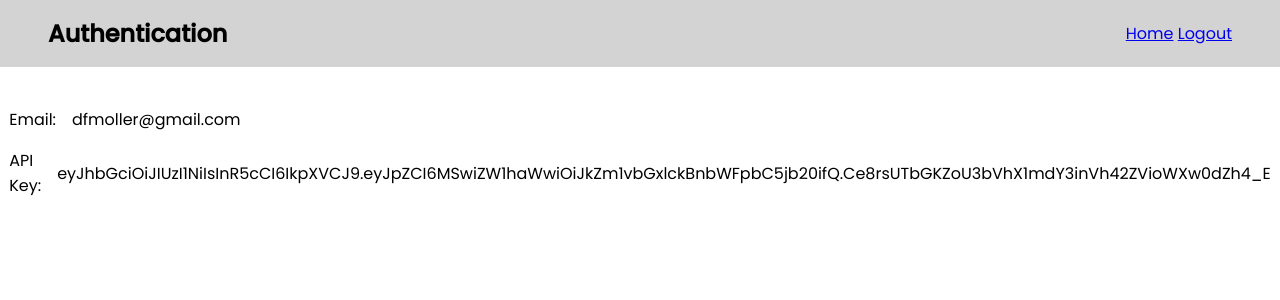
After one commit to DFMoller/skripsie2022_21593698, a Flask app: page /auth in a window 1280 px wide. The commit adds this page. Shown: the top 300 px of the page. Run offline with Flask 2, Linux system fonts and the light colour scheme; a user stored in the database is signed in; some libraries are stand-ins or nearby versions.

Commit message:
Web and API authentication working

```diff
--- a/website/__init__.py
+++ b/website/__init__.py
@@ -3,17 +3,20 @@ from flask import Flask
 from flask_sqlalchemy import SQLAlchemy
 from flask_restful import Api, Resource, reqparse, abort, fields, marshal_with
 from os import path
-import json
+import json, jwt
+from jwt import InvalidSignatureError
+from flask_login import LoginManager
+from flask_admin import Admin
+from flask_admin.contrib.sqla import ModelView
 
 db = SQLAlchemy()
 DB_NAME = "power_database.db"
+app = Flask(__name__)
 
 def create_app():
 
-    app = Flask(__name__)
     app.config['SECRET_KEY'] = 'abcdefg' # secures cookies and session data
     app.config['SQLALCHEMY_DATABASE_URI'] = f'sqlite:///{DB_NAME}'
-    app.config['SECRET_KEY'] = 'abcdefg' # secures cookies and session data
 
     db.init_app(app)
 
@@ -24,13 +27,30 @@ def create_app():
     app.register_blueprint(views, url_prefix='/') # prefix would go before any routes in blueprints
 
     # Make sure this model file runs befor we initialize our Database
-    from .models import Usage, Peak
+    from .models import Usage, Peak, Client
 
     # Check if db exists, else create new
     create_database(app)
 
+    # Register Admin Views
+    admin = Admin(app)
+    admin.add_view(ModelView(Usage, db.session))
+    admin.add_view(ModelView(Peak, db.session))
+    admin.add_view(ModelView(Client, db.session))
+
     # Define all possible api calls
-    startRestfulAPI(app)
+    startRestfulAPI(app, Usage, Peak)
+
+    # Setup Login Manager
+    login_manager = LoginManager()
+    login_manager.login_view = 'views.login'
+    login_manager.login_message = 'Please log in first!'
+    login_manager.login_message_category = 'flash_error flash'
+    login_manager.init_app(app)
+
+    @login_manager.user_loader
+    def load_user(id):
+        return Client.query.get(int(id))
 
     return app
 
@@ -41,59 +61,81 @@ def create_database(app):
     else:
         print('Database Found!')
 
-def startRestfulAPI(app):
+def startRestfulAPI(app, Usage, Peak):
 
     api = Api(app)
 
     post_usage_args = reqparse.RequestParser()
     post_usage_args.add_argument("datetime", type=str, help="Date and time at the end of interval required as a string...", required=True)
     post_usage_args.add_argument("usage", type=int, help="Usage (Wh) required as an integer...", required=True)
+    post_usage_args.add_argument("api_key", type=str, help="API key required...", required=True)
 
     post_peak_args = reqparse.RequestParser()
     post_peak_args.add_argument("datetime", type=str, help="Date and time at the end of interval required as a string...", required=True)
     post_peak_args.add_argument("peak", type=int, help="Peak demand (W) required as an integer...", required=True)
+    post_peak_args.add_argument("api_key", type=str, help="API key required...", required=True)
 
     usage_fields = {
         "id": fields.Integer,
         "datetime": fields.String,
-        "usage": fields.Integer
+        "usage": fields.Integer,
+        "api_key": fields.String
     }
 
     peak_fields = {
         "id": fields.Integer,
         "datetime": fields.String,
-        "peak": fields.Integer
+        "peak": fields.Integer,
+        "api_key": fields.String
     }
 
     class postUsage(Resource):
 
-        @marshal_with(usage_fields)
+        # @marshal_with(usage_fields)
         def post(self):
 
             args = post_usage_args.parse_args()
+            feedback = {}
 
-            print(f'USAGE:\n\tdatetime: {args["datetime"]}\n\tusage: {str(args["usage"])}')
+            print(f'USAGE:\n\tdatetime: {args["datetime"]}\n\tusage: {str(args["usage"])}\n\tAPI_KEY: {args["api_key"]}')
 
-            feedback = {
-                "message": "Usage Received"
-            }
+            try:
+                decoded = jwt.decode(args['api_key'], app.config['SECRET_KEY'], algorithms=["HS256"])
+                new_usage = Usage(datetime=args['datetime'], usage=args['usage'], client_id=decoded['id'])
+                db.session.add(new_usage)
+                db.session.commit()
+                feedback["message"] = "Usage data received and saved"
+            except InvalidSignatureError:
+                feedback["message"] = "Invalid API Key"
+                return feedback, 401
 
             return feedback
 
     class postPeak(Resource):
 
-        @marshal_with(peak_fields)
+        # @marshal_with(peak_fields)
         def post(self):
 
             args = post_peak_args.parse_args()
+            feedback = {}
 
-            print(f'USAGE:\n\tdatetime: {args["datetime"]}\n\tpeak: {str(args["peak"])}')
+            print(f'PEAK:\n\tdatetime: {args["datetime"]}\n\tpeak: {str(args["peak"])}\n\tAPI_KEY: {args["api_key"]}')
 
-            feedback = {
-                "message": "Peak Received"
-            }
+            try:
+                decoded = jwt.decode(args['api_key'], app.config['SECRET_KEY'], algorithms=["HS256"])
+                new_peak = Peak(datetime=args['datetime'], peak=args['peak'], client_id=decoded['id'])
+                db.session.add(new_peak)
+                db.session.commit()
+                feedback["message"] = "Peak data received and saved"
+            except InvalidSignatureError:
+                feedback["message"] = "Invalid API Key"
+                return feedback, 401
 
             return feedback
 
     api.add_resource(postUsage, "/postUsage")
     api.add_resource(postPeak, "/postPeak")
+
+def generate_api_key(id, email):
+    new_key = jwt.encode({"id": id, "email": email}, app.config['SECRET_KEY'], algorithm="HS256")
+    return new_key
--- a/website/models.py
+++ b/website/models.py
@@ -19,3 +19,5 @@ class Client(db.Model, UserMixin):
     id = db.Column(db.Integer, primary_key=True)
     email = db.Column(db.String(100), unique=True)
     hash = db.Column(db.String(100))
+    usages = db.relationship('Usage')
+    peaks = db.relationship('Peak')
--- a/website/static/base.css
+++ b/website/static/base.css
@@ -18,6 +18,13 @@ nav{
     width: 100%;
     padding: 1rem 3rem;
     background-color: lightgray;
+    display: flex;
+    flex-direction: row;
+    justify-content: space-between;
+    align-items: center;
+}
+main{
+    padding: 2rem;
 }
 .flash_success, .flash_error{
     position: absolute;
@@ -51,3 +58,10 @@ nav{
 .submit{
     padding: 0.25rem;
 }
+.auth_box{
+    display: flex;
+    align-items: center;
+}
+.auth_box span {
+    margin: 0.5rem;
+}
--- /dev/null
+++ b/website/templates/auth.html
@@ -0,0 +1,23 @@
+{% extends 'base.html' %}
+{% block style %}{% endblock %}
+{% block title %}Authentication{% endblock %}
+
+{% block navlinks %}
+<a href="{{ url_for('views.home') }}">Home</a>
+<a href="{{ url_for('views.logout') }}">Logout</a>
+{% endblock %}
+
+{% block heading %}
+<h1>Authentication</h1>
+{% endblock %}
+
+{% block main %}
+<div class="auth_box">
+    <span>Email:</span>
+    <span>{{email}}</span>
+</div>
+<div class="auth_box">
+    <span>API Key:</span>
+    <span>{{api_key}}</span>
+</div>
+{% endblock %}
--- a/website/templates/base.html
+++ b/website/templates/base.html
@@ -19,6 +19,9 @@
     <body>
         <nav>
             {% block heading %}{% endblock %}
+            <div class="navlinks">
+                {% block navlinks %}{% endblock %}
+            </div>
         </nav>
         {% with messages = get_flashed_messages(with_categories=true) %}
         {% if messages %}
--- a/website/templates/home.html
+++ b/website/templates/home.html
@@ -2,6 +2,11 @@
 {% block style %}{% endblock %}
 {% block title %}Home{% endblock %}
 
+{% block navlinks %}
+<a href="{{ url_for('views.auth') }}">Authenticate</a>
+<a href="{{ url_for('views.logout') }}">Logout</a>
+{% endblock %}
+
 {% block heading %}
 <h1>Home</h1>
 {% endblock %}
--- a/website/views.py
+++ b/website/views.py
@@ -1,4 +1,4 @@
-from . import db
+from . import db, generate_api_key
 from flask import Blueprint, render_template, request, redirect, url_for, flash
 from .models import Client
 from werkzeug.security import generate_password_hash, check_password_hash
@@ -7,33 +7,40 @@ from flask_login import login_user, login_required, logout_user, current_user
 views = Blueprint('views', __name__) # don't have to call it the file name
 
 @views.route('/', methods=["GET", "POST"])
+@login_required
 def home():
-    # flash("Testing", "flash_success")
-    return render_template("home.html")
+    # This page will contain all data specific to the user
+    return render_template("home.html", user=current_user)
 
 @views.route('/signup', methods=["GET", "POST"])
 def signup():
 
-    if request.method == "POST":
+    email = ""
+    pwd1 = ""
+    pwd2 = ""
+
+    if current_user.is_authenticated:
+        flash("Please Sign out first before signing up a new user!", "flash_error flash")
+        return redirect(url_for('views.home'))
+
+    elif request.method == "POST":
         # Form has been submitted
+
         email = request.form.get("email")
         pwd1 = request.form.get("pwd1")
         pwd2 = request.form.get("pwd2")
-
-        print("Test1")
 
         client = Client.query.filter_by(email=email).first()
 
         if len(email) < 4:
             flash("Email must be longer than 3 characters!", "flash_error flash")
         elif client:
-            flash("A Client with that email already exists!", "flash_error flash")
+            flash("A User with that email already exists!", "flash_error flash")
         elif pwd1 != pwd2:
             flash("Passwords do not match!", "flash_error flash")
         elif len(pwd1) < 7:
-            flash("Password must be at least 7 characters long!")
+            flash("Password must be at least 7 characters long!", "flash_error flash")
         else:
-            print("Pass")
             new_client = Client(email=email, hash=generate_password_hash(pwd1, method='sha256'))
             db.session.add(new_client)
             db.session.commit()
@@ -42,10 +49,13 @@ def signup():
 
             return redirect(url_for('views.home'))
 
-    return render_template("signup.html")
+    return render_template("signup.html", email=email, pwd1=pwd1, pwd2=pwd2)
 
 @views.route('/login', methods=["GET", "POST"])
 def login():
+
+    email = ""
+    pwd = ""
 
     if request.method == "POST":
 
@@ -55,17 +65,26 @@ def login():
         client = Client.query.filter_by(email=email).first()
 
         if not client:
-            flash("No Client is registered with that email!", "flash_error flash")
+            flash("No User is registered with that email!", "flash_error flash")
         elif not check_password_hash(client.hash, pwd):
             flash("Incorrect Password!", category="flash_error flash")
         else:
+            login_user(client, remember=True)
             flash("Login Successful!", "flash_success flash")
             return redirect(url_for('views.home'))
 
-    return render_template("login.html")
+    return render_template("login.html", email=email, pwd=pwd)
 
 @views.route('/logout')
 def logout():
     logout_user()
     flash("User logged out!", "flash_success flash")
     return redirect(url_for('views.login'))
+
+@views.route('/auth', methods=["GET", "POST"])
+@login_required
+def auth():
+
+    api_key = generate_api_key(current_user.id, current_user.email)
+
+    return render_template("auth.html", api_key=api_key, email=current_user.email)
```
Also changed, not shown: website/templates/login.html (+6 -2 lines), website/templates/signup.html (+7 -3 lines), website/power_database.db, 1 other file.
